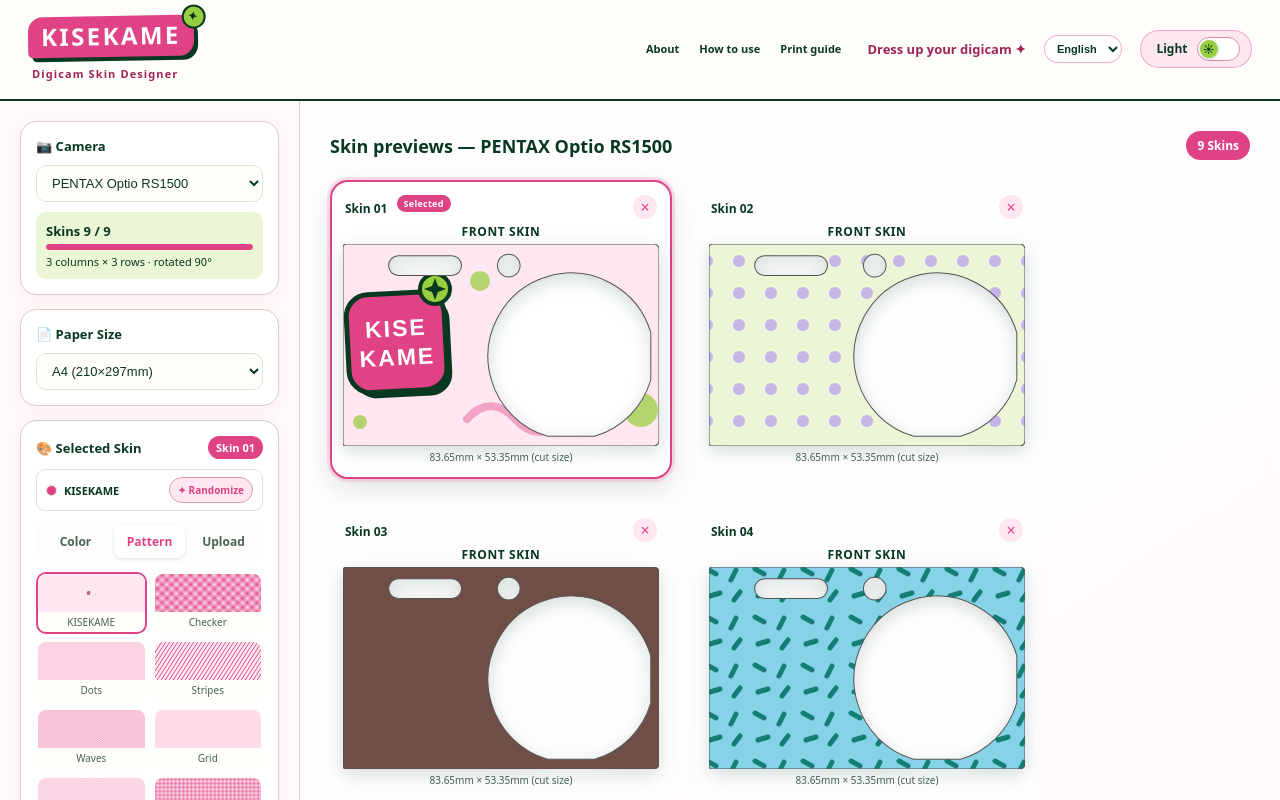
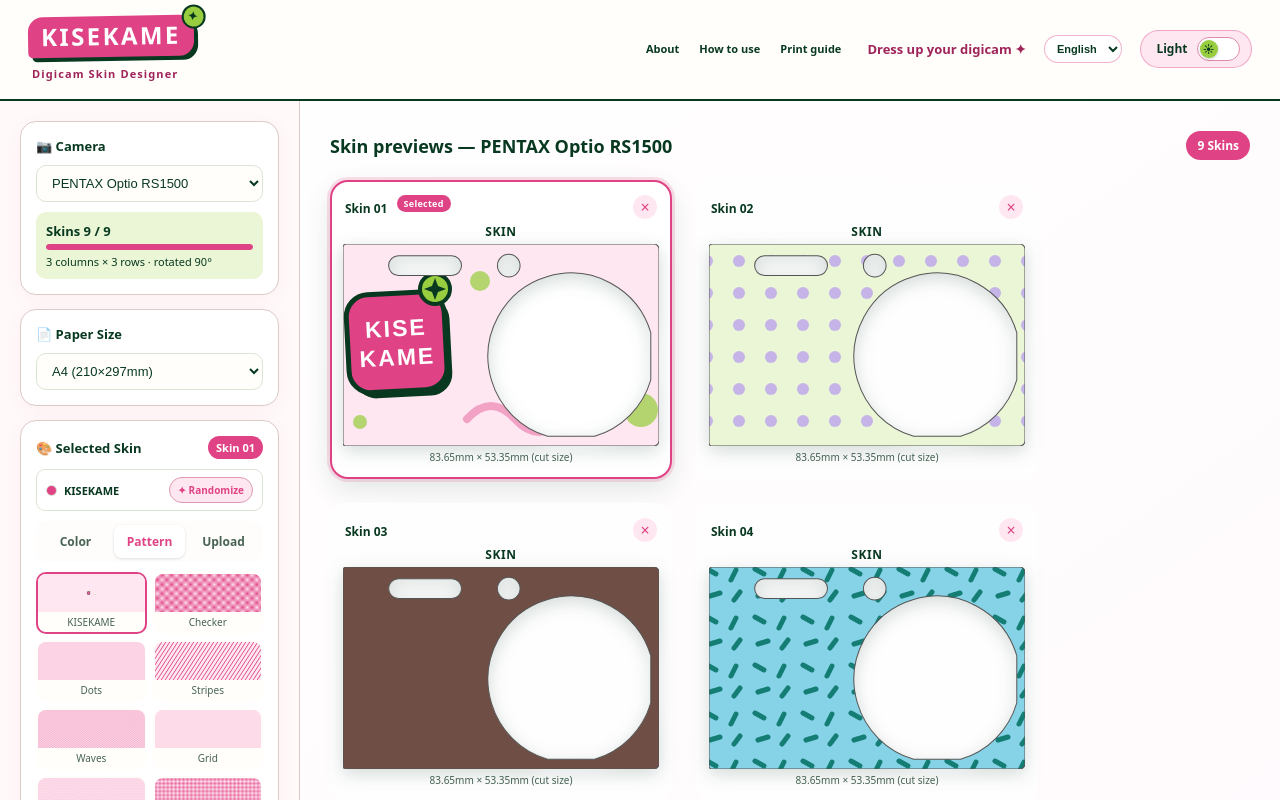
Before and after one commit to snamiki1212/kisekame, a React (Vite) app: page / in a window 1280 px wide. Shown: the top 800 px of the page. Built offline with nearby package versions, Linux system fonts and the light colour scheme.

Commit message:
Update src/data/cameras.js

```diff
--- a/src/data/cameras.js
+++ b/src/data/cameras.js
@@ -30,7 +30,7 @@ export const CAMERAS = [
     panels: [
       {
         id: "front",
-        label: "Front skin",
+        label: "Skin",
         widthMm: 83.65,
         heightMm: 53.35,
         shape: {
```
